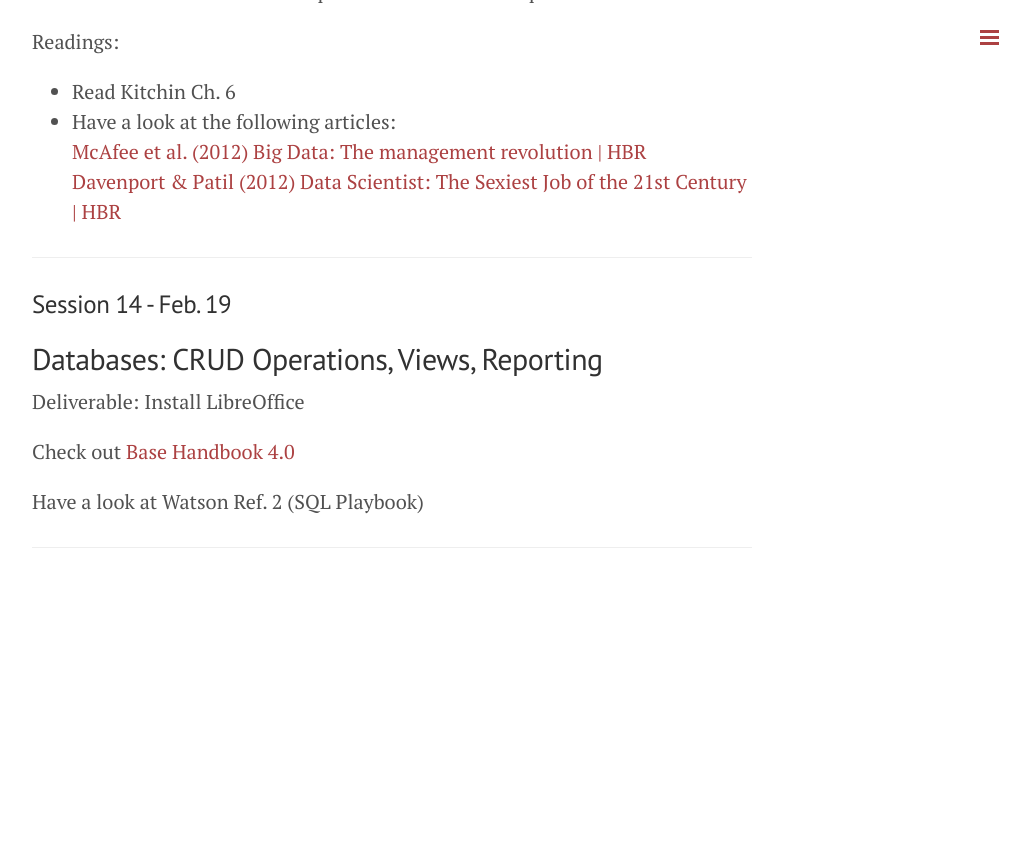
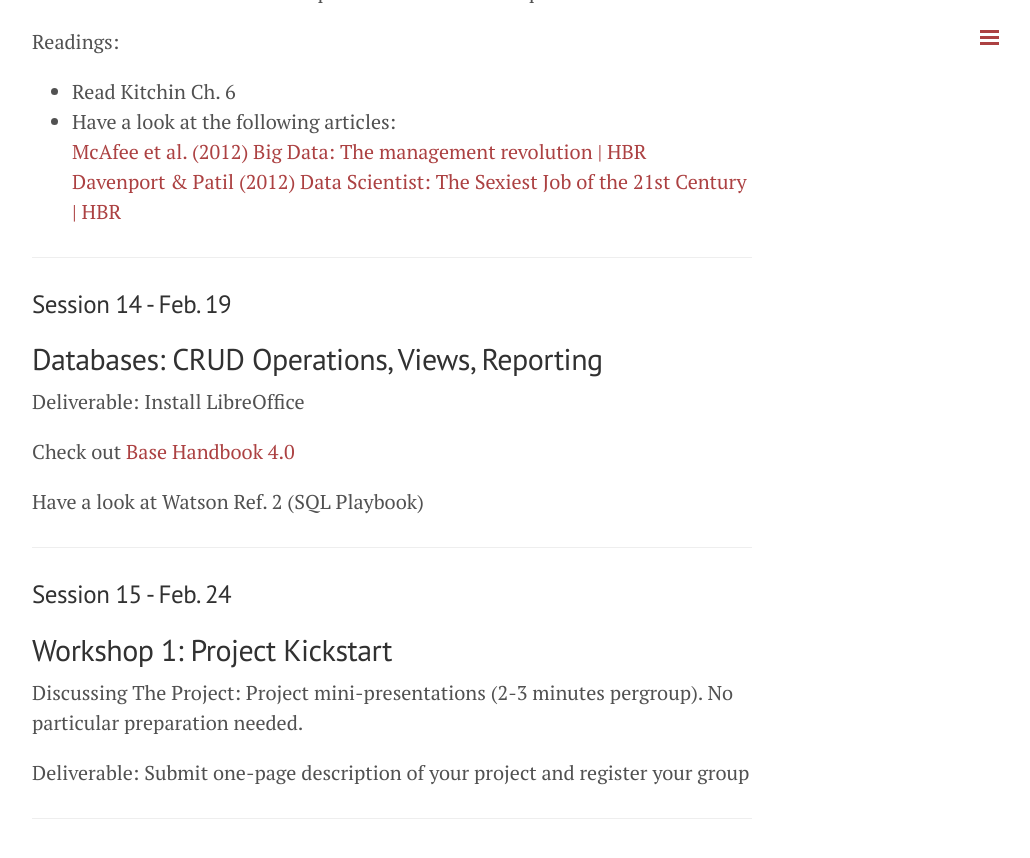
Before and after one commit to retrography/data-management, a Jekyll site: the page built from outline.md, in a window 1280 px wide and 900 px high, scrolled down 4965 px. Shown: the top 858 px of the window, without its empty margins (248-1278 px from the left). Built offline with Jekyll 4.4.1, drawn with Linux system fonts in a browser that asks for light colours; Markdown is read by kramdown in place of the engine named in the settings; before the commit the page ends 5594 px from its top, so only the background shows below that.

Commit message:
Update outline.md

```diff
--- a/outline.md
+++ b/outline.md
@@ -173,3 +173,12 @@ Check out [Base Handbook 4.0](https://wiki.documentfoundation.org/images/e/e8/BH
 Have a look at Watson Ref. 2 (SQL Playbook)
 
 ***
+
+### Session 15 - Feb. 24
+## Workshop 1: Project Kickstart
+
+Discussing The Project: Project mini-presentations (2-3 minutes pergroup). No particular preparation needed.
+
+Deliverable: Submit one-page description of your project and register your group
+
+***
```
